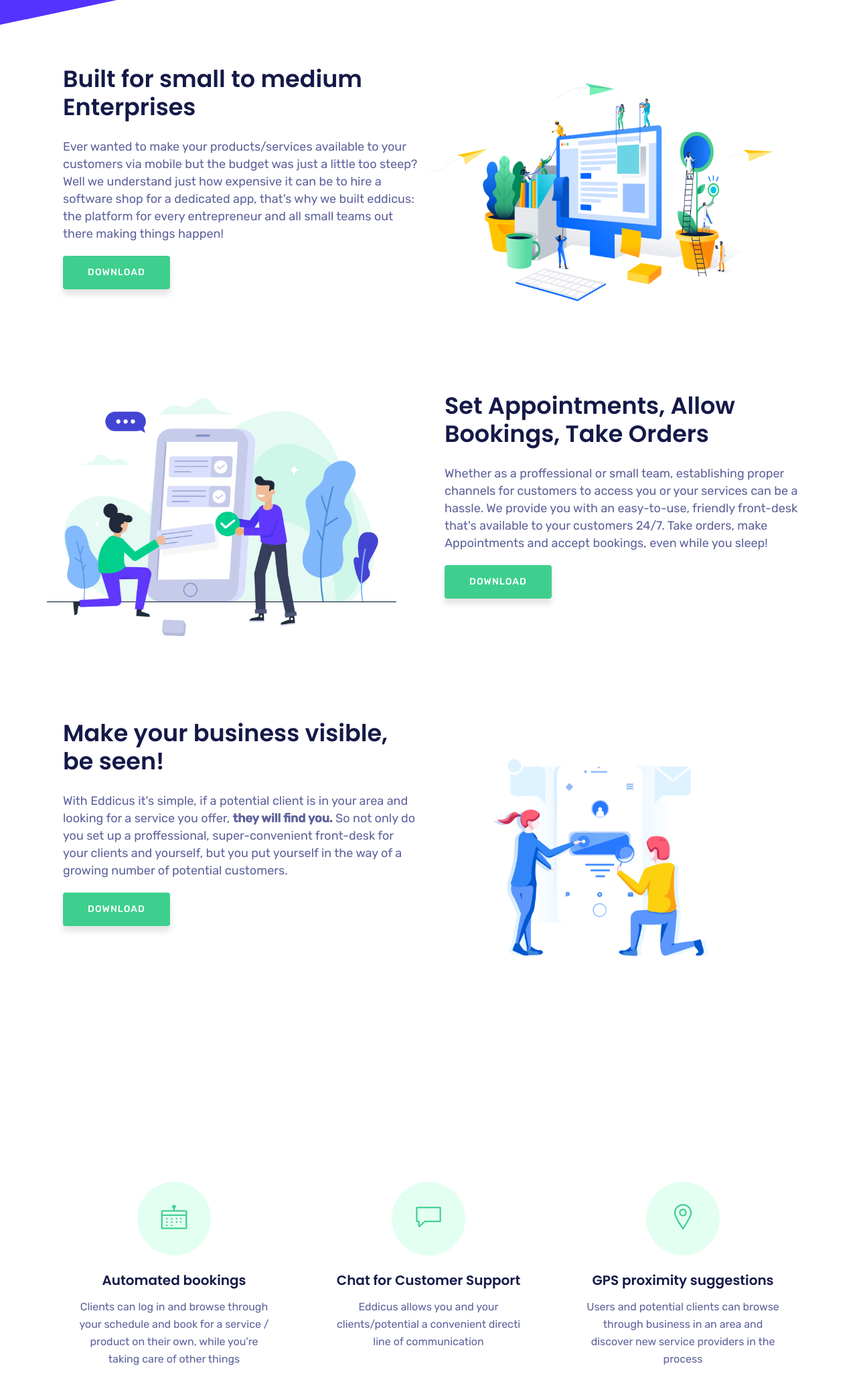
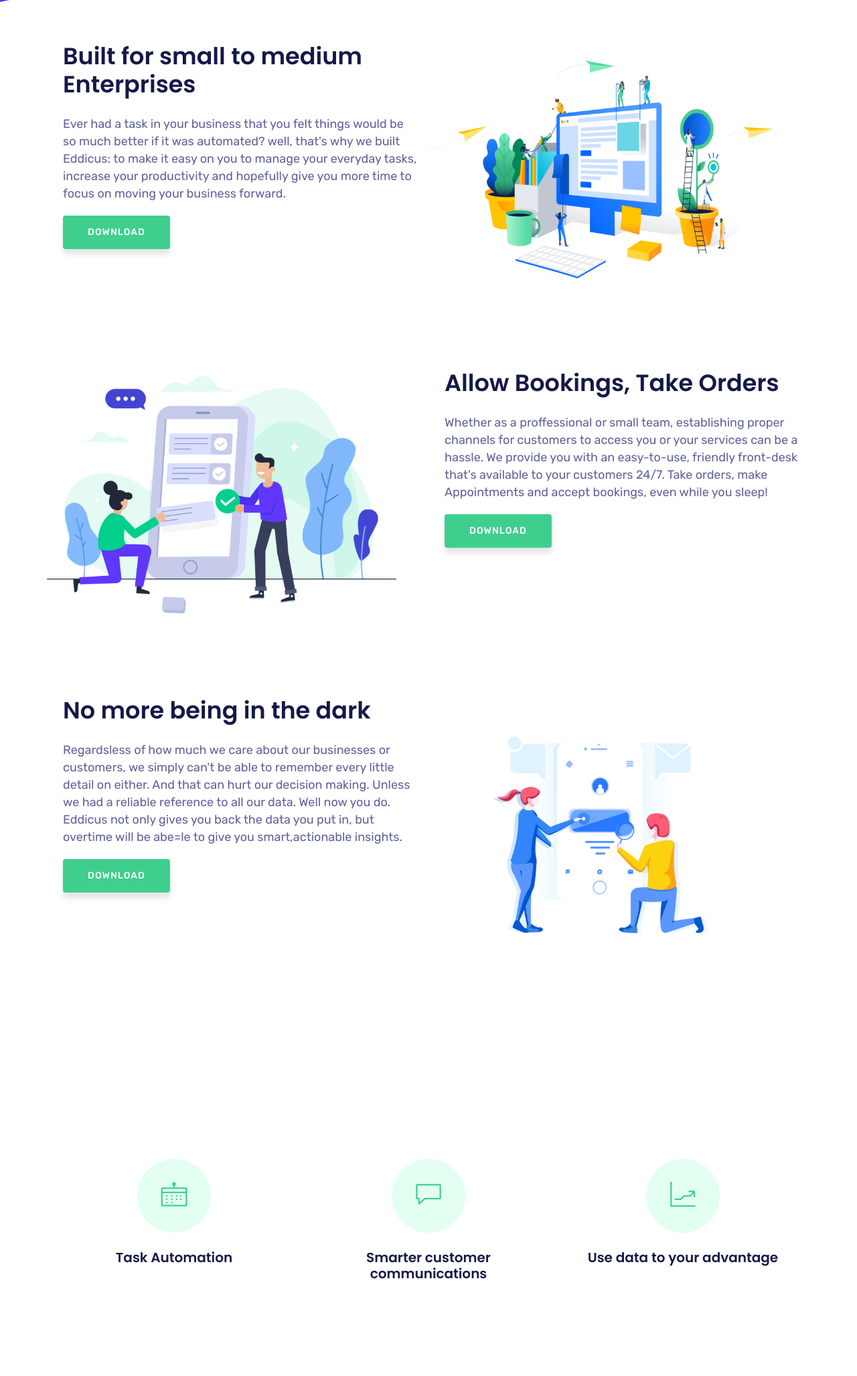
Before and after one commit to Eddicus/eddicus-app-home, a plain HTML site: page index.html in a window 1280 px wide. Shown: the part 745-2800 px from the top of the page at 67% size. Drawn offline with Linux system fonts and the light colour scheme; files whose address does not match are found by name.

Commit message:
changed ladning page content

```diff
--- a/img/favicon/browserconfig.xml
+++ b/img/favicon/browserconfig.xml
@@ -3,7 +3,7 @@
     <msapplication>
         <tile>
             <square150x150logo src="/mstile-150x150.png"/>
-            <TileColor>#603cba</TileColor>
+            <TileColor>#da532c</TileColor>
         </tile>
     </msapplication>
 </browserconfig>
--- a/index.html
+++ b/index.html
@@ -103,14 +103,21 @@
       </nav>
       <div class="container">
         <div class="row space-100">
-          <div class="col-lg-6 col-md-12 col-xs-12">
+          <div class="col-lg-8 col-md-12 col-xs-12">
             <div class="contents">
               <h2 class="head-title">
-                Looking to make your business or product available on mobile?
+                Doing business on mobile has never been easier<span
+                  style="font-family:serif"
+                  >.</span
+                >
+                Here's why
+                <span style="font-family:serif">...</span>
               </h2>
               <p>
-                Eddicus helps you build meaningful connections with your
-                clients. And meet new ones!
+                Eddicus helps you manage your whole workflow at the comfort of
+                your phone or tablet. Manage your clients, orders and
+                communications. Build meaniniful connections with clients and
+                focus on thinking about your business. We'll handle the rest.
                 <!-- <br />dolores ea fugiat nesciunt quisquam. -->
               </p>
               <div class="header-button">
@@ -123,7 +130,7 @@
               </div>
             </div>
           </div>
-          <div class="col-lg-6 col-md-12 col-xs-12 p-0">
+          <div class="col-lg-4 col-md-12 col-xs-12 p-0">
             <div class="intro-img">
               <img src="img/intro.png" alt="" />
             </div>
@@ -142,12 +149,11 @@
             <div class="business-item-info">
               <h3>Built for small to medium Enterprises</h3>
               <p>
-                Ever wanted to make your products/services available to your
-                customers via mobile but the budget was just a little too steep?
-                Well we understand just how expensive it can be to hire a
-                software shop for a dedicated app, that's why we built eddicus:
-                the platform for every entrepreneur and all small teams out
-                there making things happen!
+                Ever had a task in your business that you felt things would be
+                so much better if it was automated? well, that's why we built
+                Eddicus: to make it easy on you to manage your everyday tasks,
+                increase your productivity and hopefully give you more time to
+                focus on moving your business forward.
               </p>
 
               <a class="btn btn-common downloadbtn" href="#">download</a>
@@ -185,7 +191,7 @@
           <!-- Start Col -->
           <div class="col-lg-6 col-md-12 pl-4">
             <div class="business-item-info">
-              <h3>Set Appointments, Allow Bookings, Take Orders</h3>
+              <h3>Allow Bookings, Take Orders</h3>
               <p>
                 Whether as a proffessional or small team, establishing proper
                 channels for customers to access you or your services can be a
@@ -206,14 +212,14 @@
           <!-- Start Col -->
           <div class="col-lg-6 col-md-12 pl-4">
             <div class="business-item-info">
-              <h3>Make your business visible, be seen!</h3>
+              <h3>No more being in the dark</h3>
               <p>
-                With Eddicus it's simple, if a potential client is in your area
-                and looking for a service you offer,
-                <strong>they will find you.</strong> So not only do you set up a
-                proffessional, super-convenient front-desk for your clients and
-                yourself, but you put yourself in the way of a growing number of
-                potential customers.
+                Regardsless of how much we care about our businesses or
+                customers, we simply can't be able to remember every little
+                detail on either. And that can hurt our decision making. Unless
+                we had a reliable reference to all our data. Well now you do.
+                Eddicus not only gives you back the data you put in, but
+                overtime will be abe=le to give you smart,actionable insights.
               </p>
 
               <a class="btn btn-common downloadbtn" href="#">download</a>
@@ -247,12 +253,7 @@
               <div class="icon">
                 <i class="lni-calendar"></i>
               </div>
-              <h4>Automated bookings</h4>
-              <p>
-                Clients can log in and browse through your schedule and book for
-                a service / product on their own, while you're taking care of
-                other things
-              </p>
+              <h4>Task Automation</h4>
             </div>
           </div>
           <!-- End Col -->
@@ -262,11 +263,7 @@
               <div class="icon">
                 <i class="lni-bubble"></i>
               </div>
-              <h4>Chat for Customer Support</h4>
-              <p>
-                Eddicus allows you and your clients/potential a convenient
-                directi line of communication
-              </p>
+              <h4>Smarter customer communications</h4>
             </div>
           </div>
           <!-- End Col -->
@@ -274,13 +271,9 @@
           <div class="col-lg-4 col-md-6 col-xs-12">
             <div class="services-item text-center">
               <div class="icon">
-                <i class="lni-map-marker"></i>
+                <i class="lni-stats-up"></i>
               </div>
-              <h4>GPS proximity suggestions</h4>
-              <p>
-                Users and potential clients can browse through business in an
-                area and discover new service providers in the process
-              </p>
+              <h4>Use data to your advantage</h4>
             </div>
           </div>
           <!-- End Col -->
```
Also changed, not shown: img/favicon/android-chrome-192x192.png, img/favicon/android-chrome-384x384.png (added), img/favicon/apple-touch-icon.png, img/favicon/favicon-16x16.png, img/favicon/favicon-32x32.png, img/favicon/favicon.ico, img/favicon/mstile-150x150.png, img/favicon/safari-pinned-tab.svg, img/favicon/site.webmanifest, img/logo0.png (added), img/logo1.png, 1 other file.
